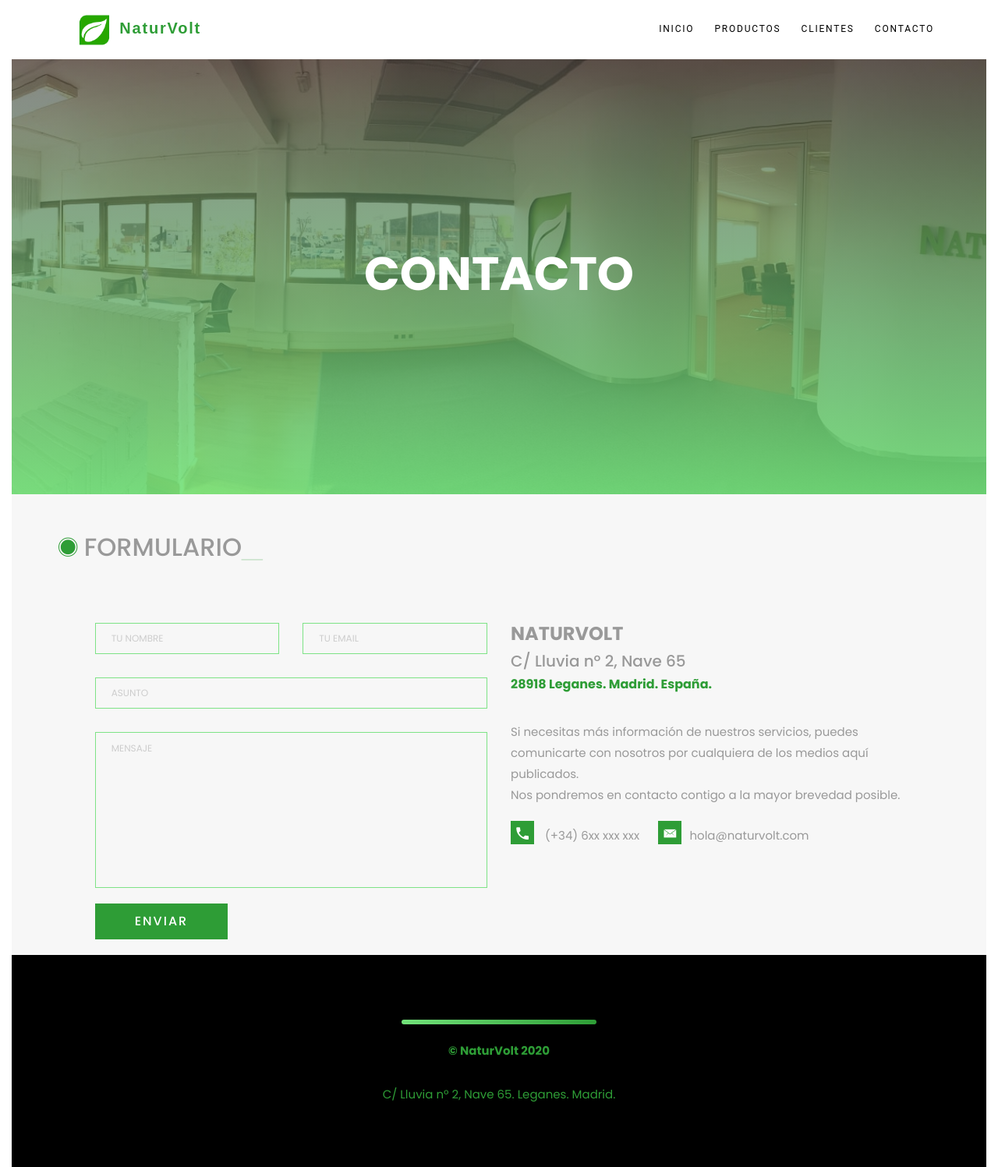
After one commit to VIRIATO80/Naturvolt, a PHP site: page /contacto.html in a window 1280 px wide. The commit adds this page. Shown: the whole page at 78% size. Run offline with PHP 8.4, Linux system fonts and the light colour scheme; some web fonts are replaced.

Commit message:
Página de contacto

```diff
--- /dev/null
+++ b/contacto.html
@@ -0,0 +1,168 @@
+<!DOCTYPE html>
+<html lang="es">
+    <head>
+        <meta charset="utf-8">
+        <meta http-equiv="X-UA-Compatible" content="IE=edge">
+        <meta name="viewport" content="width=device-width, initial-scale=1">
+        <title>Naturvolt - Eficiencia energética</title>
+        <link rel="apple-touch-icon" sizes="57x57" href="/apple-icon-57x57.png">
+        <link rel="apple-touch-icon" sizes="60x60" href="/apple-icon-60x60.png">
+        <link rel="apple-touch-icon" sizes="72x72" href="/apple-icon-72x72.png">
+        <link rel="apple-touch-icon" sizes="76x76" href="/apple-icon-76x76.png">
+        <link rel="apple-touch-icon" sizes="114x114" href="/apple-icon-114x114.png">
+        <link rel="apple-touch-icon" sizes="120x120" href="/apple-icon-120x120.png">
+        <link rel="apple-touch-icon" sizes="144x144" href="/apple-icon-144x144.png">
+        <link rel="apple-touch-icon" sizes="152x152" href="/apple-icon-152x152.png">
+        <link rel="apple-touch-icon" sizes="180x180" href="/apple-icon-180x180.png">
+        <link rel="icon" type="image/png" sizes="192x192" href="/android-icon-192x192.png">
+        <link rel="icon" type="image/png" sizes="32x32" href="/favicon-32x32.png">
+        <link rel="icon" type="image/png" sizes="96x96" href="/favicon-96x96.png">
+        <link rel="icon" type="image/png" sizes="16x16" href="/favicon-16x16.png">
+        <link rel="manifest" href="/manifest.json">
+        <meta name="msapplication-TileColor" content="#ffffff">
+        <meta name="msapplication-TileImage" content="/ms-icon-144x144.png">
+        <meta name="theme-color" content="#ffffff">
+
+        <!-- Bootstrap -->
+        <link href="https://stackpath.bootstrapcdn.com/bootstrap/4.4.1/css/bootstrap.min.css" rel="stylesheet">
+        <link href="./ionicons/css/ionicons.min.css" rel="stylesheet">
+
+        <!-- main css -->
+        <link href="./css/style.css" rel="stylesheet">
+
+
+        <!-- modernizr -->
+        <script src="./js/modernizr.js"></script>
+    </head>
+
+    <body>
+        <!-- Preloader -->
+        <div id="preloader">
+            <div class="pre-container">
+                <div class="spinner">
+                    <div class="double-bounce1"></div>
+                    <div class="double-bounce2"></div>
+                </div>
+            </div>
+        </div>
+        <!-- end Preloader -->
+        <!--Menú -->
+        <nav class="navbar navbar-light navbar-expand-md justify-content-center">
+            <div class="navbar-brand d-flex w-50 mr-auto logotipo">
+                <span class="logotipo_span">
+                    <a href="index.html" class="enlace_raw">
+                        <img src="img/logo-naturvolt.png" alt="NaturVolt" style="max-height: 50px;" />
+                        NaturVolt
+                    </a>
+                </span>
+            </div>
+            <button class="navbar-toggler" type="button" data-toggle="collapse" data-target="#collapsingNavbar">
+                <span class="navbar-toggler-icon"></span>
+            </button>
+            <div class="navbar-collapse collapse w-100" id="collapsingNavbar">
+                <ul class="nav navbar-nav ml-auto w-100 justify-content-end">
+                    <li class="nav-item  nav-a">
+                        <a class="nav-link enlace" href="index.html">Inicio</a>
+                    </li>
+                    <li class="nav-item  nav-a">
+                        <a class="nav-link enlace" href="#">Productos</a>
+                    </li>
+                    <li class="nav-item  nav-a">
+                        <a class="nav-link enlace" href="#">Clientes</a>
+                    </li>
+                    <li class="nav-item  nav-a">
+                        <a class="nav-link enlace" href="contacto.html">Contacto</a>
+                    </li>
+                </ul>
+            </div>
+        </nav>
+        <div class="container-fluid">
+        <!-- top bar -->
+            <div class="top-bar" id="contacto">
+                <h1>Contacto</h1>
+            </div>
+            <!-- end top bar -->
+            <section class="about-2 section bg-gray" id="about">
+                <div class="cabecera">
+                    <i class="ion-ios-circle-filled size-30 verde"></i>&nbsp;Formulario<span class="parpadea text">_</span>
+                </div>
+                <div class="container">
+                        &nbsp;
+                </div>
+                <!-- main-container -->
+                <div class="row">
+                    <div class="col">&nbsp;</div>
+                    <div class="col-md-5">
+                        <form action="#" method="post">
+                            <div class="row">
+                                <div class="col-md-6">
+                                    <div class="input-contact">
+                                        <input type="text" name="name">
+                                        <span>Tu nombre</span>
+                                    </div>
+                                </div>
+                                <div class="col-md-6">
+                                    <div class="input-contact">
+                                        <input type="text" name="email">
+                                        <span>Tu email</span>
+                                    </div>
+                                </div>
+                                <div class="col-md-12">
+                                    <div class="input-contact">
+                                        <input type="text" name="object">
+                                        <span>Asunto</span>
+                                    </div>
+                                </div>
+                                <div class="col-md-12">
+                                    <div class="textarea-contact">
+                                        <textarea name="message"></textarea>
+                                        <span>Mensaje</span>
+                                    </div>
+                                </div>
+                                <div class="col-md-12">
+                                    <a href="#" class="btn btn-box">Enviar</a>
+                                </div>
+                            </div>
+                        </form>
+                    </div>
+                    <div class="col-md-5">
+                        <h4 class="text-uppercase"><b>Naturvolt</b></h4>
+                        <h5>C/ Lluvia nº 2, Nave 65</h5>
+                        <h6 class="verde">28918 Leganes. Madrid. España.</h6>
+                        <div class="h-30"></div>
+                        <p>Si necesitas más información de nuestros servicios, puedes comunicarte con nosotros por cualquiera de los medios aquí publicados.
+                            <br/>Nos pondremos en contacto contigo a la mayor brevedad posible.</p>
+                        <div class="contact-info">
+                            <p><i class="ion-android-call"></i> (+34) 6xx xxx xxx</p>
+                            <p><i class="ion-ios-email"></i>hola@naturvolt.com</p>
+                        </div>
+                    </div>
+                    <div class="col">&nbsp;</div>
+                </div>
+                <!-- end main-container -->
+            </section>
+            <!-- footer -->
+                <footer style="background-color: black;">
+                    <span class="border2"></span>
+                    <div class="container-fluid">
+                        <p class="copyright verde">© NaturVolt 2020</p>
+                        <br/>
+                        <p class="copyright">C/ Lluvia nº 2, Nave 65. Leganes. Madrid.</p>
+                    </div>
+                </footer>
+            </div>
+            <!-- end footer -->
+
+            <!-- back to top -->
+            <a href="#0" class="cd-top"><i class="ion-android-arrow-up"></i></a>
+            <!-- end back to top -->
+
+            <!-- jQuery -->
+            <script src="js/jquery-2.1.1.js"></script>
+
+            <!--  plugins -->
+            <script src="https://stackpath.bootstrapcdn.com/bootstrap/4.4.1/js/bootstrap.min.js"></script>
+            <!--  custom script -->
+            <script src="js/custom.js"></script>
+    </body>
+</html>
--- a/css/style.css
+++ b/css/style.css
@@ -179,6 +179,9 @@
 
 /* Estilos Logotipo y menú
 ==================================================*/
+.enlace_raw{
+    color: #2E9D36;
+}
 
 .logotipo {
     text-align: center;
@@ -323,11 +326,11 @@
 
 .caption-content h2 {
     color: #fff;
-    font-size: 42px;
     font-weight: bolder;
     margin-bottom: 25px;
     text-transform: uppercase;
 }
+
 
 .caption-content > span {
     display: block;
@@ -539,13 +542,14 @@
 /* text rotate */
 
 .box-headline {
-    font-size: 130px;
+    font-size: 100px;
     line-height: 1.0;
 }
 
 .box-words-wrapper {
     display: inline-block;
     position: relative;
+    margin-left: 300px;
 }
 
 .box-words-wrapper b {
@@ -1023,9 +1027,9 @@
 
 .top-bar {
     color: #333;
-    padding: 150px 0 150px;
-    background: -webkit-linear-gradient( rgba(56, 53, 53, .6), rgba(114, 226, 122, .9)), url(../img/ultima.jpg);
-    background: linear-gradient( rgba(56, 53, 53, .6), rgba(114, 226, 122, .9)), url(../img/ultima.jpg);
+    padding: 250px 0 250px;
+    background: -webkit-linear-gradient( rgba(56, 53, 53, .6), rgba(114, 226, 122, .9)), url(../img/oficinas-naturvolt.jpg);
+    background: linear-gradient( rgba(56, 53, 53, .6), rgba(114, 226, 122, .9)), url(../img/oficinas-naturvolt.jpg);
     background-size: cover;
     background-attachment: fixed;
     background-position: center center;
@@ -1125,7 +1129,7 @@
 .textarea-contact {
     height: 200px;
     width: 100%;
-    border: solid 1px rgba(0, 0, 0, .1);
+    border: solid 1px rgba(114, 226, 122, .9);
     position: relative;
 }
 
@@ -1159,7 +1163,7 @@
 .input-contact {
     height: 40px;
     width: 100%;
-    border: solid 1px rgba(0, 0, 0, .1);
+    border: solid 1px rgba(114, 226, 122, .9);
     position: relative;
     margin-bottom: 30px;
 }
@@ -1277,6 +1281,14 @@
     .col-md-6 h3 {
         margin-top: 30px;
     }
+
+    .caption-content h2 {
+        font-size: 42px;
+    }
+
+    .box-words-wrapper {
+        margin-left: 0;
+    }
 }
 
 @media only screen and (max-width: 670px) {
@@ -1303,6 +1315,15 @@
     .portfolio .categories-grid .categories ul li {
         float: none;
     }
+
+    .caption-content h2 {
+        font-size: 42px;
+    }
+
+    .box-words-wrapper {
+        margin-left: 0;
+    }
+
 }
 
 @media only screen and (max-width: 520px) {
@@ -1314,6 +1335,14 @@
     }
     .main-container {
         padding: 50px 0;
+    }
+
+    .caption-content h2 {
+        font-size: 42px;
+    }
+
+    .box-words-wrapper {
+        margin-left: 0;
     }
 }
 
@@ -1328,7 +1357,16 @@
         font-size: 30px;
         line-height: 30px;
     }
+
+    .caption-content h2 {
+        font-size: 42px;
+    }
+    .box-words-wrapper {
+        margin-left: 0;
+    }
 }
+
+
 
 /*Texto que parpadea*/
 
```
Also changed, not shown: contact.html (deleted, +0 -166 lines), index.html (+39 -7 lines), js/custom.js (+0 -85 lines), js/slider.js (added, +84 -0 lines), img/oficinas-naturvolt.jpg (added).
